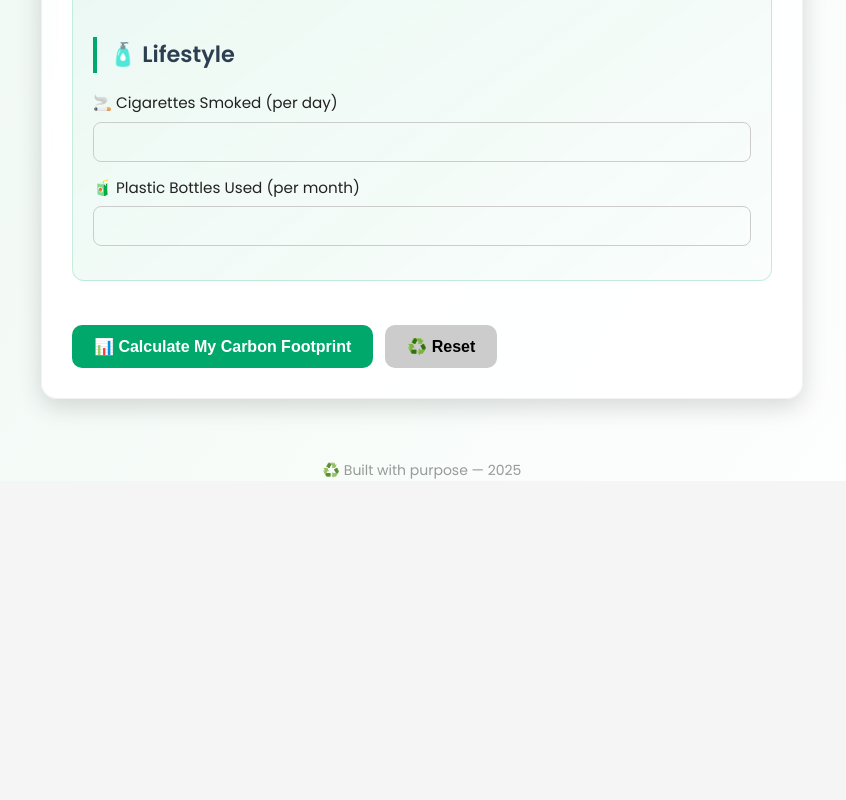
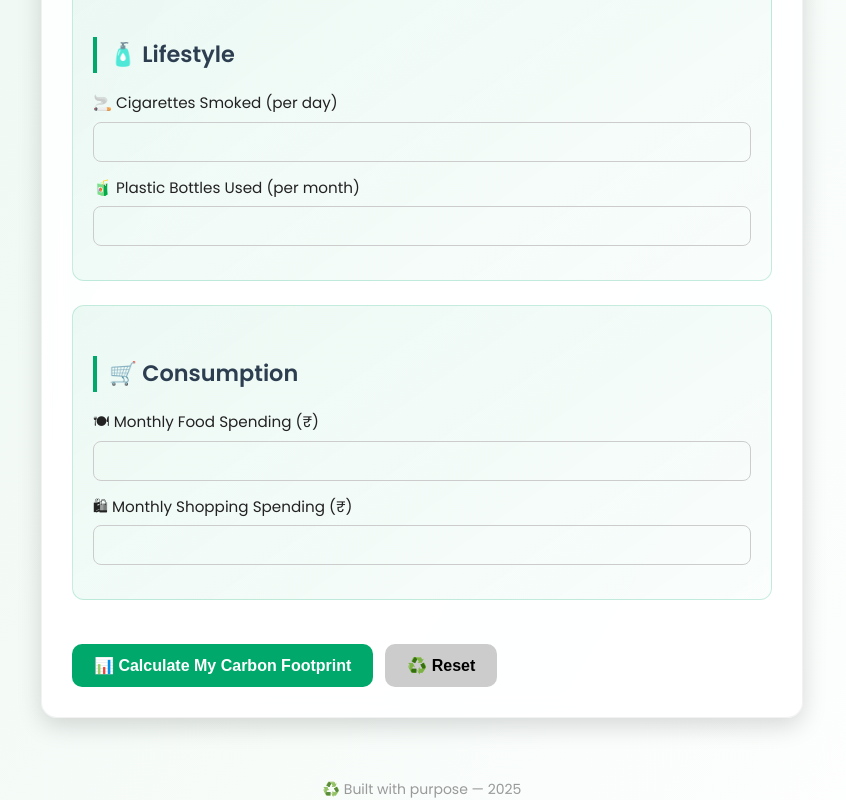
Before and after one commit to satyasheel2406/carbon-tracker, a React (Create React App) app in the folder carbon-tracker-frontend/: page / in a window 1280 px wide. Shown: the part 1278-2078 px from the top of the page, without its empty margins (218-1064 px from the left). Before the commit the page ends 1759 px from the top, so only its background shows below. Built offline with nearby package versions, Linux system fonts and the light colour scheme.

Commit message:
Added food and shopping fields for UI completeness

```diff
--- a/carbon-tracker-frontend/src/components/InputForm.jsx
+++ b/carbon-tracker-frontend/src/components/InputForm.jsx
@@ -12,7 +12,9 @@ const InputForm = ({ onSubmit }) => {
   electricity: "",
   lpg: "",
   cigarettes: "",
-  plastic: ""
+  plastic: "",
+  food: "",
+  shopping: ""
 });
 
 
@@ -59,7 +61,9 @@ const handleSubmit = async (e) => {
       electricity: "",
       lpg: "",
       cigarettes: "",
-      plastic: ""
+      plastic: "",
+      food: "",
+  shopping: ""
     });
   };
 
@@ -175,6 +179,31 @@ const handleSubmit = async (e) => {
         />
       </label>
     </div>
+  <div className="form-section">
+  <h2>🛒 Consumption</h2>
+  <label>
+    🍽 Monthly Food Spending (₹)
+    <input
+      type="number"
+      name="food"
+      min="0"
+      value={form.food}
+      onChange={handleChange}
+      title="Monthly expenditure on food and dining"
+    />
+  </label>
+  <label>
+    🛍 Monthly Shopping Spending (₹)
+    <input
+      type="number"
+      name="shopping"
+      min="0"
+      value={form.shopping}
+      onChange={handleChange}
+      title="Monthly spending on clothes, electronics, etc."
+    />
+  </label>
+</div>
 
     <div style={{ display: 'flex', gap: '12px', marginTop: '20px' }}>
      <button type="submit" disabled={loading}>
```
